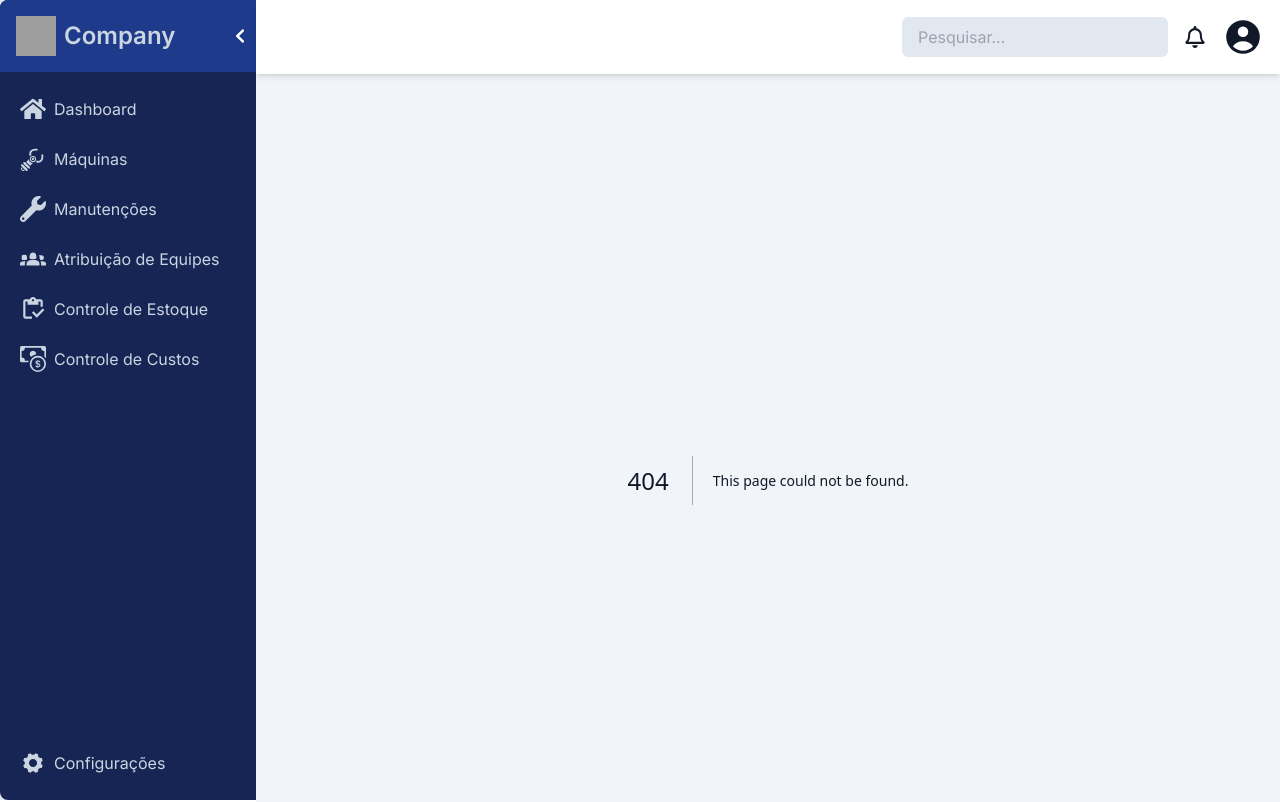
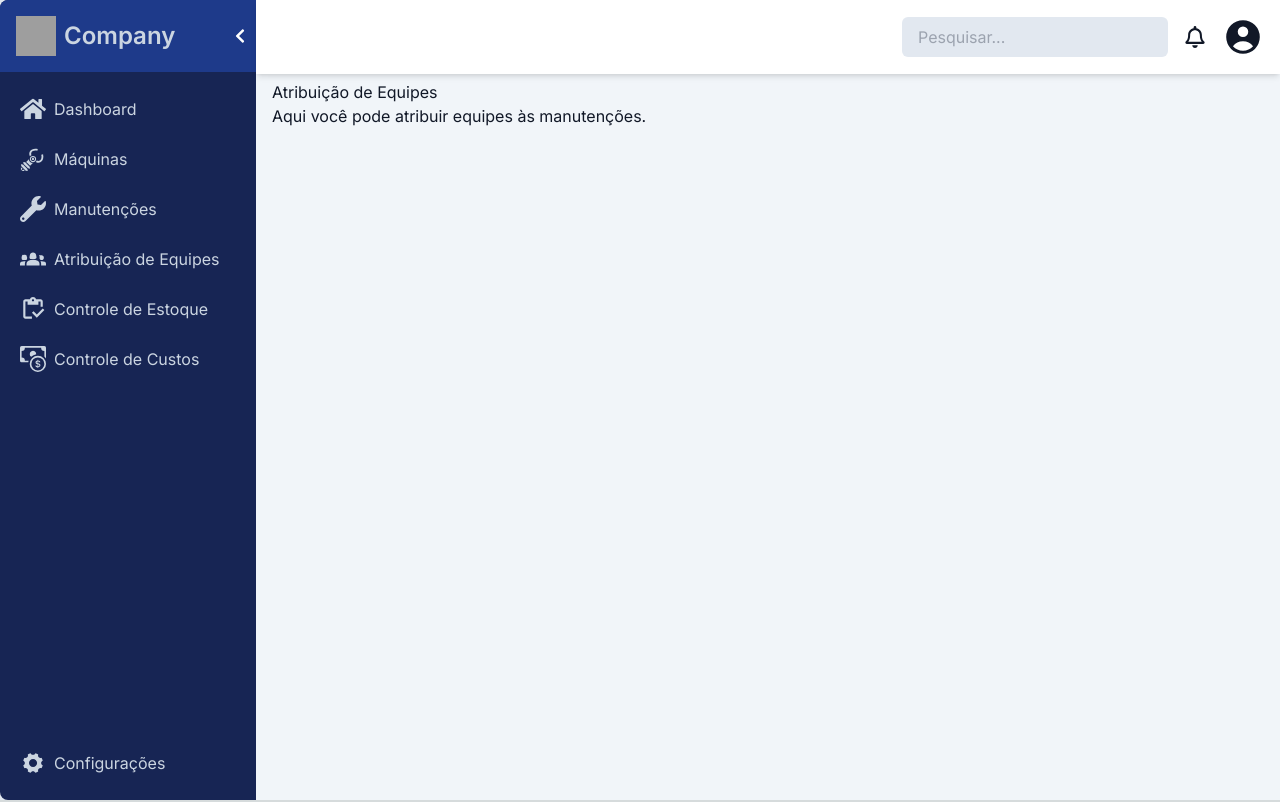
Before and after one commit to heCarlo/frontend, a Next.js app: page /teams in a window 1280 px wide. Before the commit this address had no page. Shown: the top 802 px of the page. Built offline with nearby package versions, Linux system fonts and the light colour scheme; grey boxes are pictures that could not be loaded.

Commit message:
feat: added teams page

```diff
--- /dev/null
+++ b/app/teams/page.tsx
@@ -0,0 +1,13 @@
+// app/teams/page.tsx
+import React from 'react';
+
+const Teams: React.FC = () => {
+  return (
+    <div>
+      <h1>Atribuição de Equipes</h1>
+      <p>Aqui você pode atribuir equipes às manutenções.</p>
+    </div>
+  );
+};
+
+export default Teams;
```
